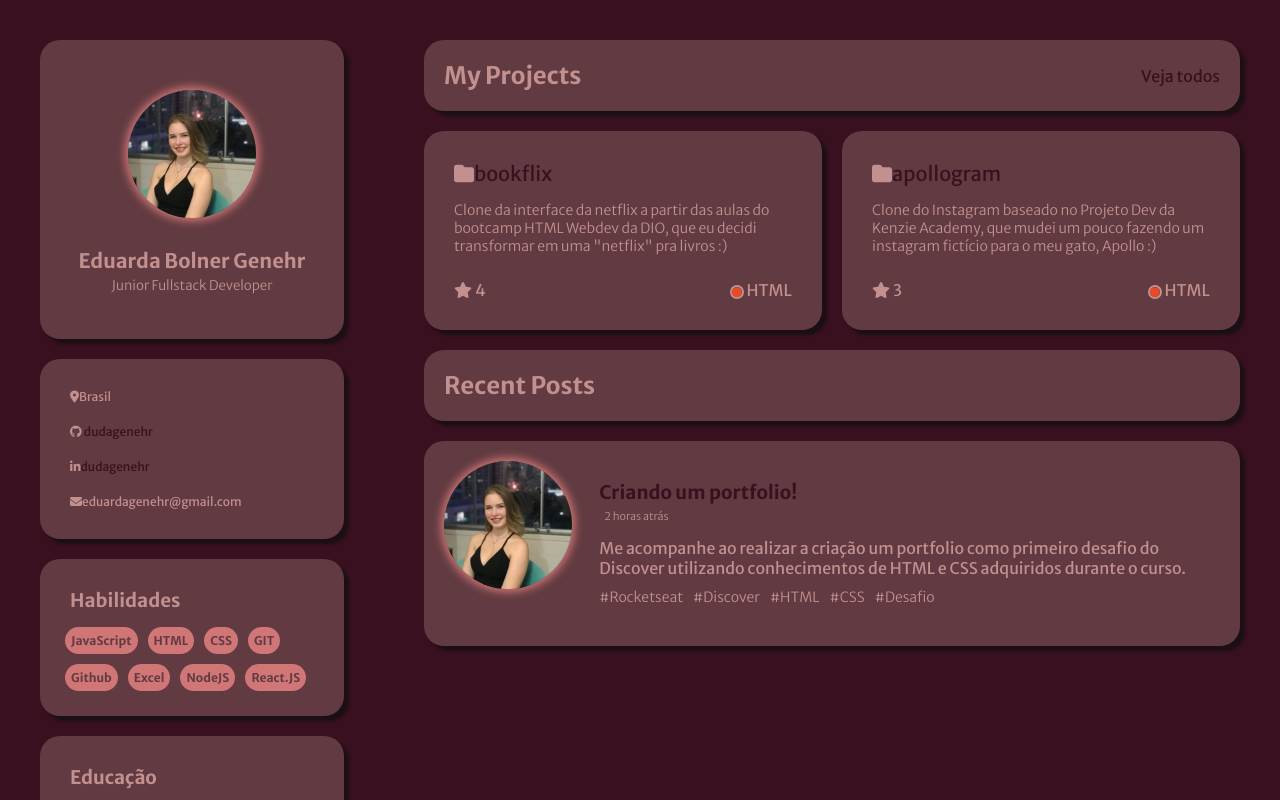
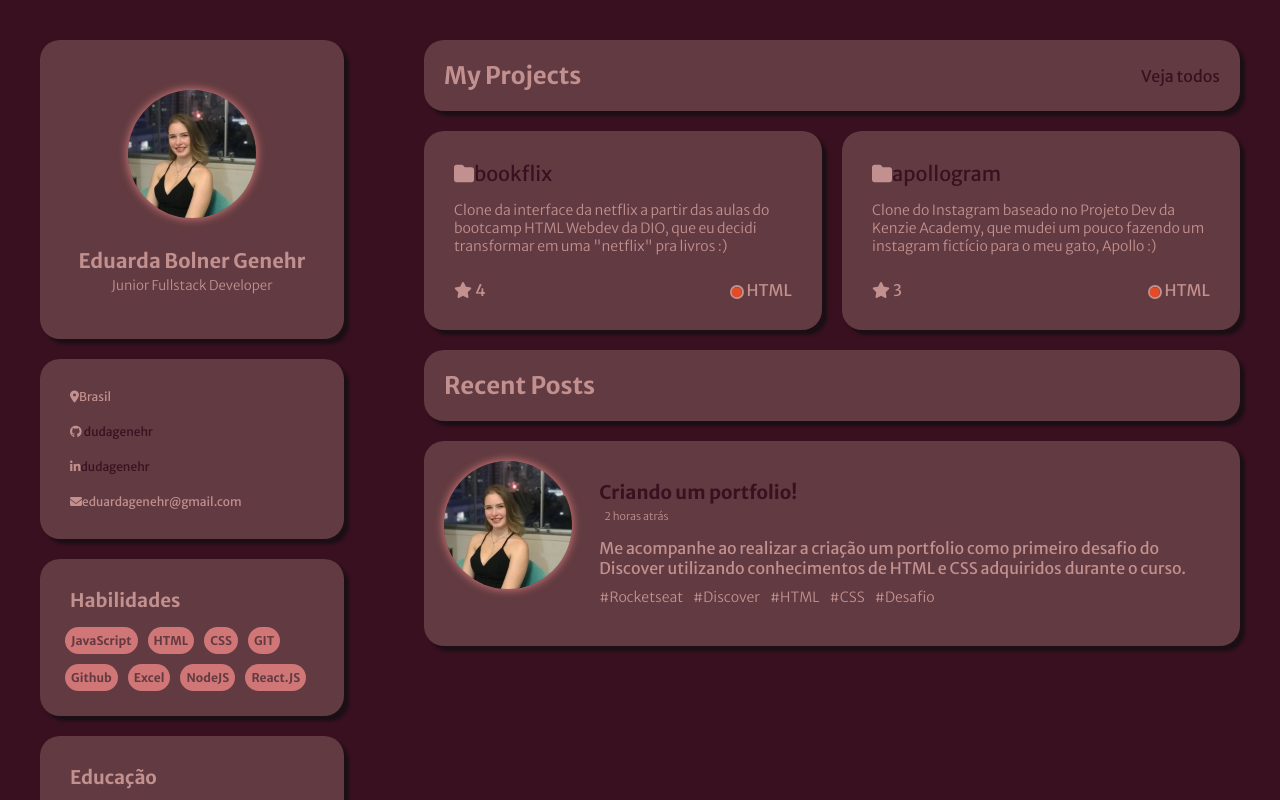
Before and after one commit to dudagenehr/discover-portfolio, a plain HTML site: page index.html in a window 1280 px wide. Shown: the top 800 px of the page. Drawn offline with Linux system fonts and the light colour scheme.

Commit message:
update styles.css

```diff
--- a/style.css
+++ b/style.css
@@ -90,7 +90,7 @@ main:first-of-type, nav:first-child {
   height: 128px;
   border: 0 solid black;
   border-radius: 50%;
-  box-shadow: 0px 0px 8px 3px var(--bg-techs);
+  box-shadow: 0px 0px 8px 1px var(--bg-techs);
 }
 
 .profile-picture {
```
